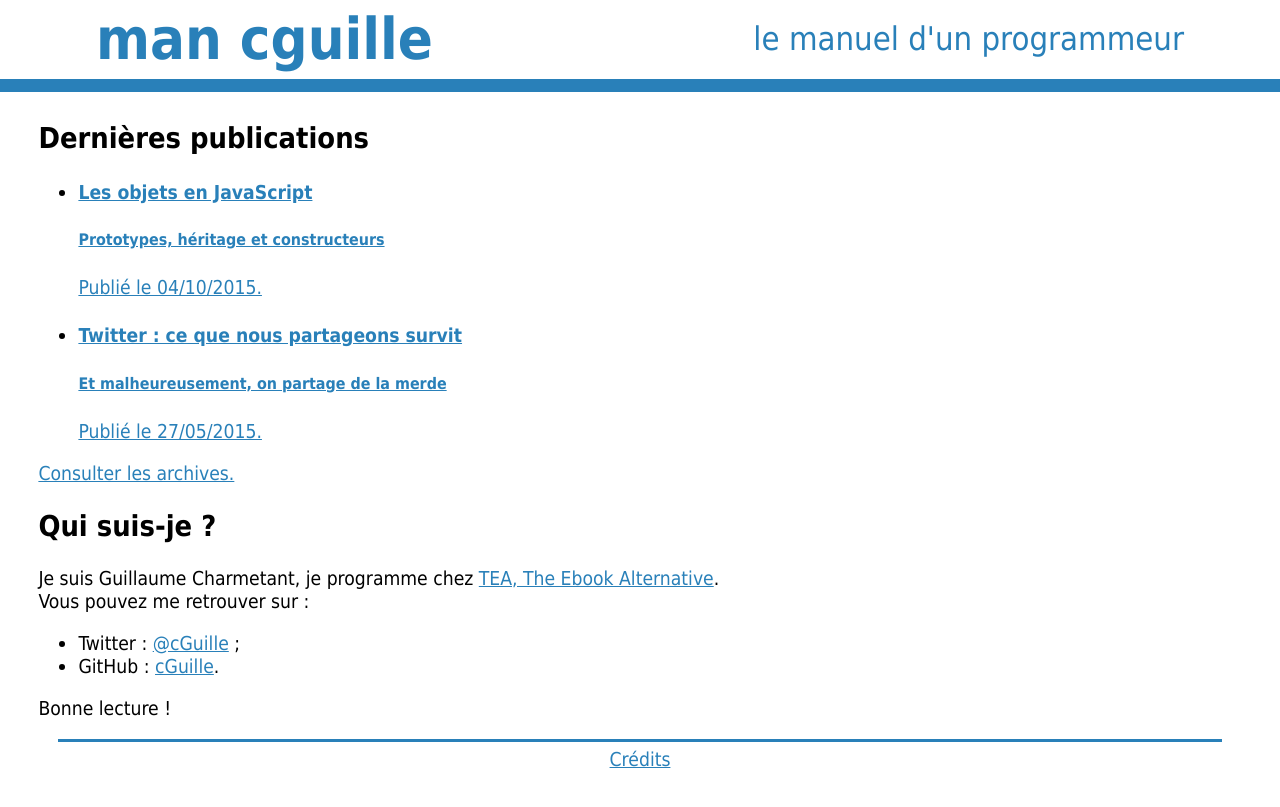
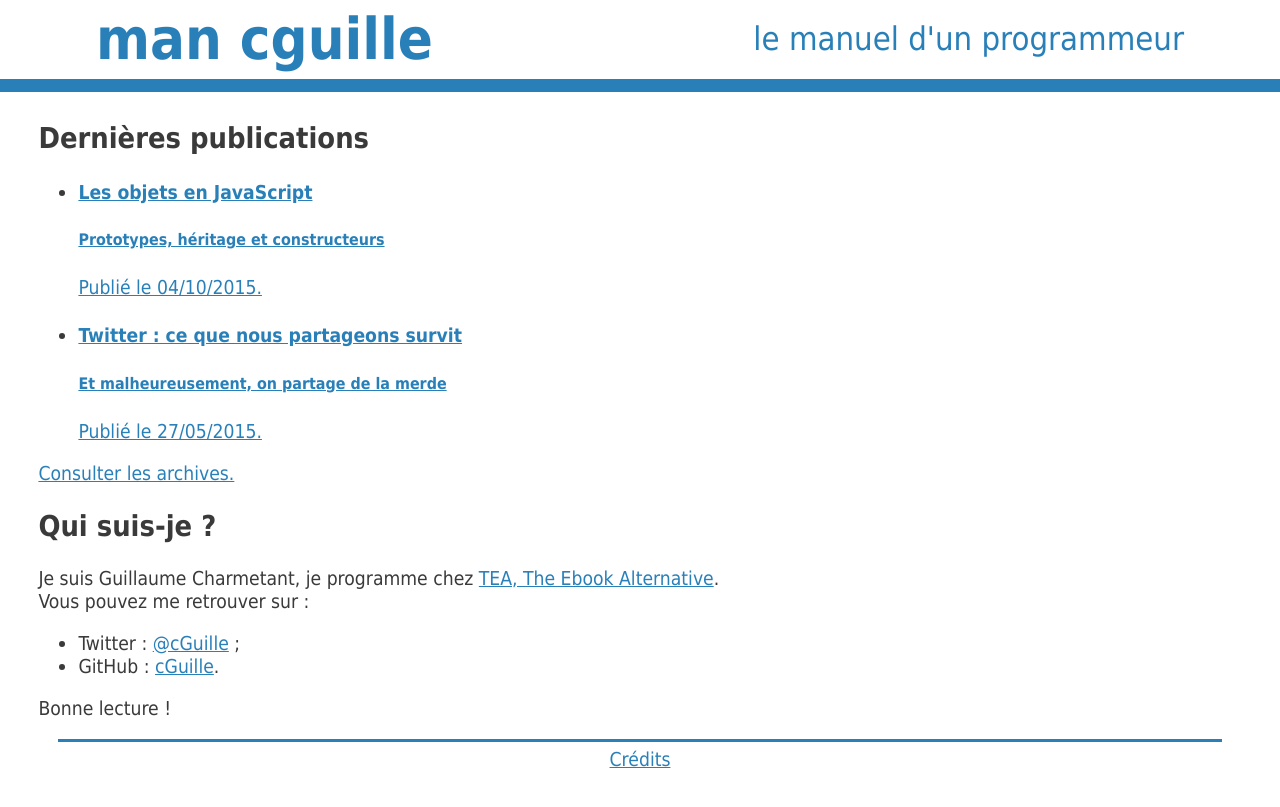
Before and after one commit to cGuille/cGuille.github.io, a Jekyll site: the page built from index.html, in a window 1280 px wide. Shown: the top 807 px of the page. Built offline with Jekyll 4.4.1, drawn with Linux system fonts in a browser that asks for light colours.

Commit message:
Body text color

```diff
--- a/assets/stylesheets/stylesheet.css
+++ b/assets/stylesheets/stylesheet.css
@@ -8,6 +8,7 @@ body {
   margin: 0;
   font-size: 1.2em;
   font-family: Tahoma, Geneva, Kalimati, sans-serif;
+  color: #3a3a3a;
 }
 
 a {
```
